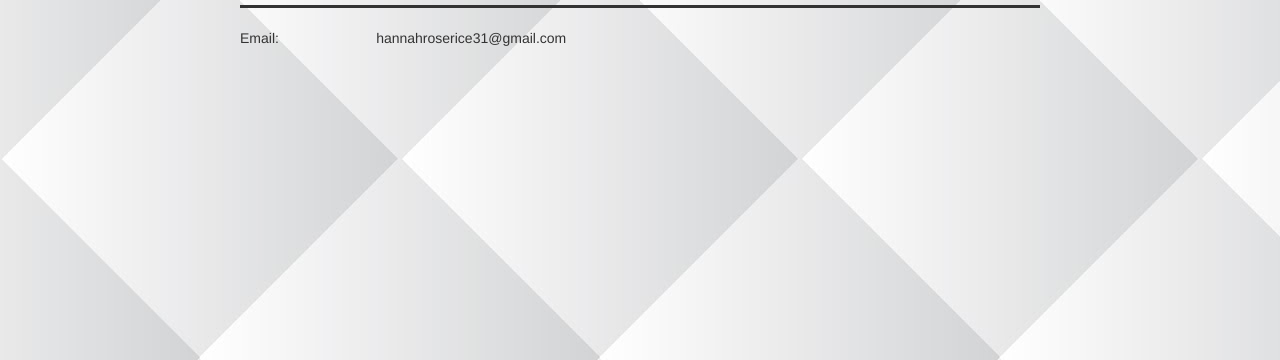
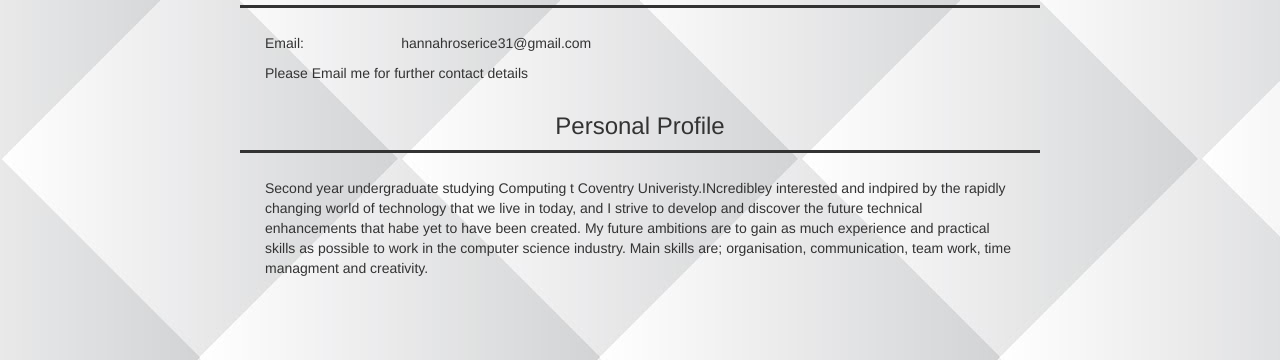
Before and after one commit to riceh3/205CDE-Worksheets, a plain HTML site: page Portfolio/Pages/cv.html in a window 1280 px wide. Shown: the part 440-800 px from the top of the page. Drawn offline with nearby package versions, Linux system fonts and the light colour scheme; files whose address does not match are found by name.

Commit message:
personal

```diff
--- a/Portfolio/Pages/cv.html
+++ b/Portfolio/Pages/cv.html
@@ -76,9 +76,37 @@
             <div class="col-md-12">
                 <div class="email">
                     <p>Email: &nbsp  &nbsp &nbsp &nbsp  &nbsp &nbsp &nbsp &nbsp &nbsp &nbsp &nbsp &nbsp hannahroserice31@gmail.com</p>
+                    <p> Please Email me for further contact details</p>
                 </div>
             </div>
+        </div>
 
+        <div class="row">
+            <div class="col-md-12">
+                <div class="personaltitle">
+                    <h3>Personal Profile</h3>
+                </div>
+            </div>
+        </div>
+
+        <div class="row">
+            <div class="col-md-12">
+                <div class="personalbar">
+                </div>
+            </div>
+        </div>
+
+        <div class="row">
+            <div class="col-md-12">
+                <div class="personalprofile">
+                    <p>Second year undergraduate studying Computing t Coventry Univeristy.INcredibley interested
+                        and indpired by the rapidly changing world of technology that we live in today, and I
+                        strive to develop and discover the future technical enhancements that habe yet to have been
+                        created. My future ambitions are to gain as much experience and practical skills as possible
+                        to work in the computer science industry. Main skills are; organisation, communication, team work,
+                        time managment and creativity.</p>
+                </div>
+            </div>
         </div>
 
 
--- a/Portfolio/Pages/cvstyle.css
+++ b/Portfolio/Pages/cvstyle.css
@@ -90,7 +90,7 @@ section {
     margin: auto;
 }
 .headtopbar {
-    position: relative;
+
     display: block;
     margin: auto;
     margin-top: 30px;
@@ -102,11 +102,11 @@ section {
     text-align: center;
     display: block;
     margin: auto;
-    position: relative;
+
 
 }
 .headlowbar {
-    position: relative;
+
     display: block;
     margin: auto;
     height: 3px;
@@ -117,6 +117,28 @@ section {
     display: block;
     margin: auto;
     width: 800px;
-    padding-top: 20px;
+    padding: 25px;
+    padding-bottom: 0px;
 
 }
+.personaltitle {
+    text-align: center;
+    display: block;
+    margin: auto;
+    position: relative;
+}
+.personalbar {
+
+    display: block;
+    margin: auto;
+    height: 3px;
+    width: 800px;
+    background-color: #333;
+}
+
+.personalprofile {
+    padding: 25px;
+    display: block;
+    margin: auto;
+    width: 800px;
+}
```
